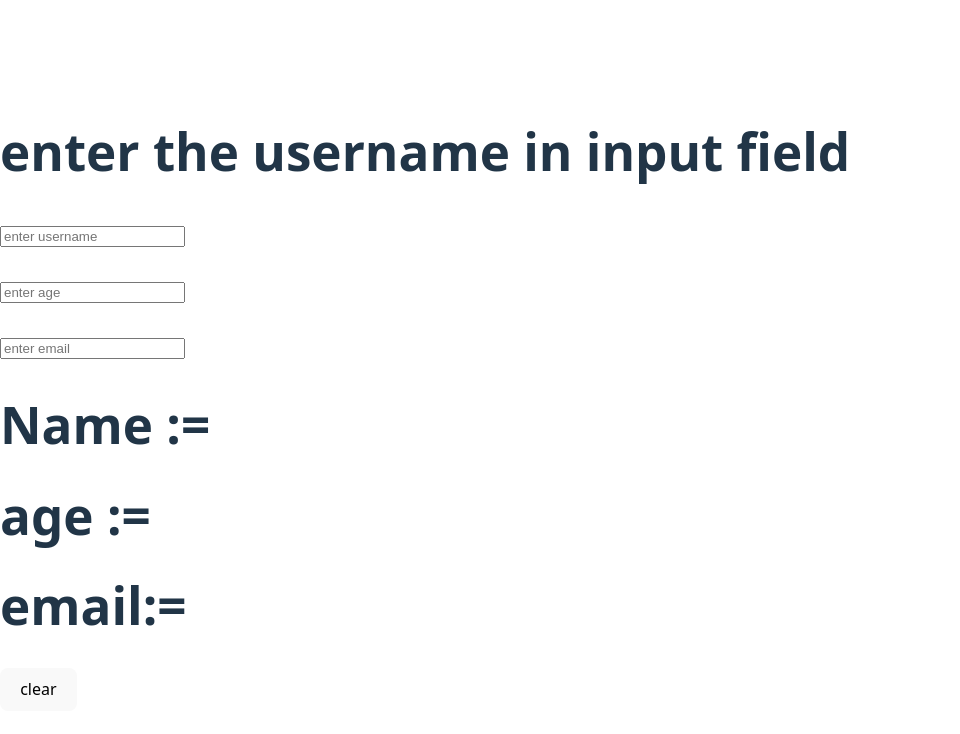
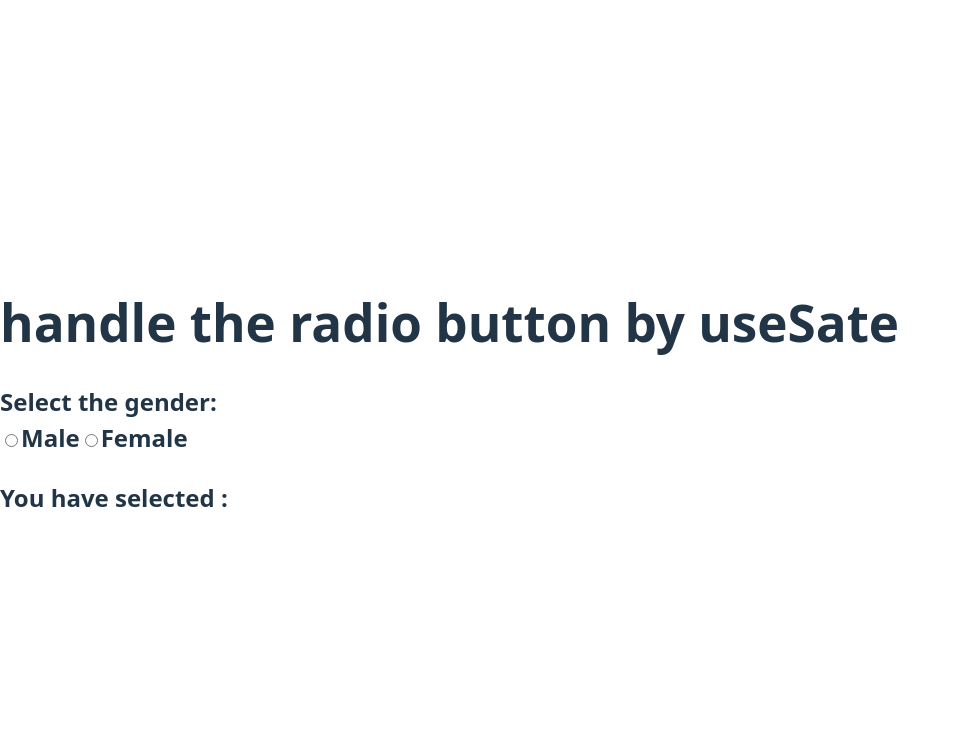
Before and after one commit to AyushSharma-17/React_revsionT1, a React (Vite) app: page / in a window 1280 px wide. Shown: the top 734 px of the page, without its empty margins (0-960 px from the left). Built offline with nearby package versions, Linux system fonts and the light colour scheme.

Commit message:
handle radio buton

```diff
--- a/src/App.jsx
+++ b/src/App.jsx
@@ -1,26 +1,20 @@
 import { useState } from "react";
-
 function App() {
-  const [name, setName] = useState('');
-  const [age, setAge] = useState('');
-  const [email, setEmail] = useState('');
+  const [gender, setGender] = useState('');
   return (
-    <>
-      <h1>enter the username in input field</h1>
+    <div>
+      <h1>
+        handle the radio button by useSate
+      </h1>
       <h2>
-        <input type="text" onChange={(event) => setName(event.target.value)} placeholder="enter username"></input>
+        Select the gender:
+        <br />
+        <input type="radio" onChange={(event) => setGender(event.target.value)} name="gender" value={"male"} checked={gender === 'male'} />Male
+        <input type="radio" onChange={(event) => setGender(event.target.value)} name="gender" value={"female"} checked={gender === 'female'} />Female
+        <br />
+        <p>You have selected : {gender}</p>
       </h2>
-      <h2>
-        <input type="text" onChange={(event) => setAge(event.target.value)} placeholder="enter age"></input>
-      </h2>
-      <h2>
-        <input type="text" onChange={(event) => setEmail(event.target.value)} placeholder="enter email"></input>
-      </h2>
-      <h1>Name := {name}</h1>
-      <h1>age :={age}</h1>
-      <h1>email:= {email}</h1>
-      <button onClick={() => { setName(''); setAge(''); setEmail('') }}>clear</button>
-    </>
+    </div>
   )
 }
 export default App;
```
Also changed, not shown: 1 other file (tests, documents, lock files or other folders).
